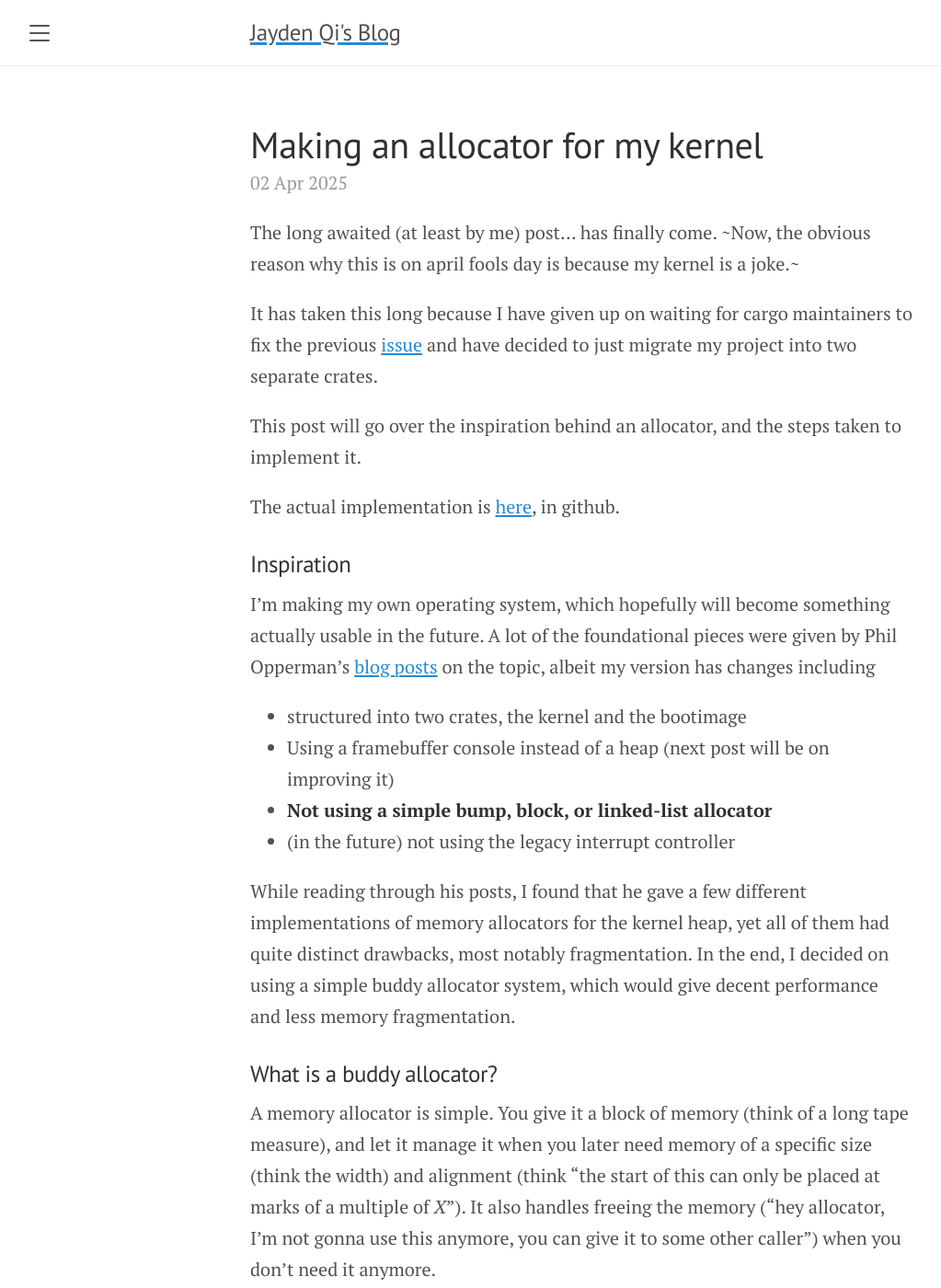
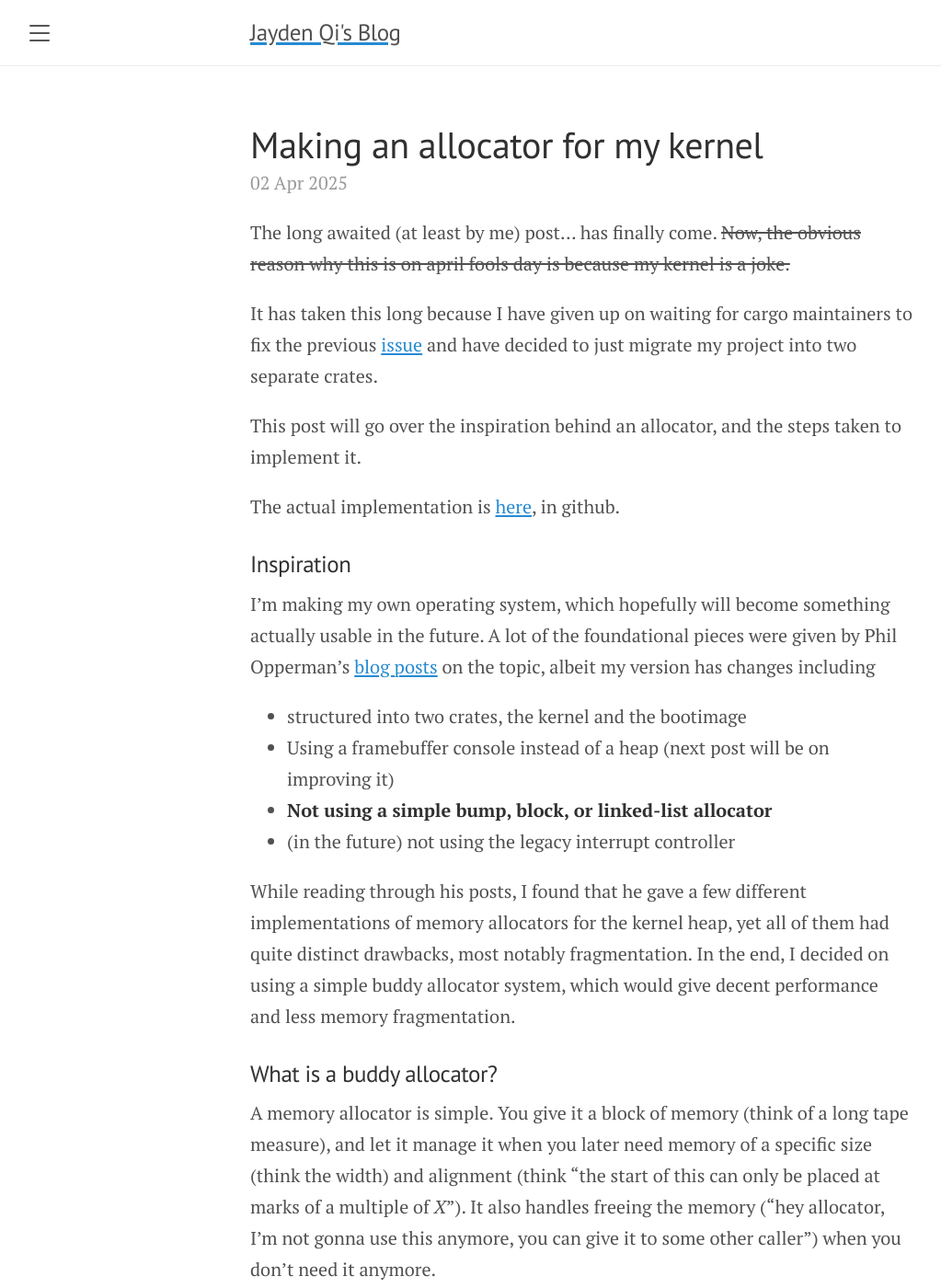
Before and after one commit to JayAndJef/jayandjef.github.io, a Jekyll site: the page built from _posts/2025-04-01-making-an-allocator.md, in a window 1280 px wide and 1400 px high. Shown: the whole window at 92% size, without its empty margins (8-1031 px from the left). Built offline with Jekyll 4.4.1, drawn with Linux system fonts in a browser that asks for light colours; some of the changed text lies outside the part shown.

```diff
--- a/_posts/2025-04-01-making-an-allocator.md
+++ b/_posts/2025-04-01-making-an-allocator.md
@@ -5,7 +5,7 @@ date: 2025-04-01 18:45:00 -0800
 categories: locos programming
 ---
 
-The long awaited (at least by me) post... has finally come. ~Now, the obvious reason why this is on april fools day is because my kernel is a joke.~
+The long awaited (at least by me) post... has finally come. ~~Now, the obvious reason why this is on april fools day is because my kernel is a joke.~~
 
 It has taken this long because I have given up on waiting for cargo maintainers to fix the previous [issue](https://github.com/rust-lang/cargo/issues/10444) and have decided to just migrate my project into two separate crates.
 
@@ -28,7 +28,7 @@ While reading through his posts, I found that he gave a few different implementa
 
 A memory allocator is simple. You give it a block of memory (think of a long tape measure), and let it manage it when you later need memory of a specific size (think the width) and alignment (think "the start of this can only be placed at marks of a multiple of *X*"). It also handles freeing the memory ("hey allocator, I'm not gonna use this anymore, you can give it to some other caller") when you don't need it anymore.
 
-The interface for this in rust used by the `alloc` crate, which provides all the heap-allocated types including `Vec<T>` and `Box<T>`, is `[GlobalAlloc](https://doc.rust-lang.org/std/alloc/trait.GlobalAlloc.html)`. This means that a memory allocator must implement `alloc`, which returns a pointer to the memory they request, and `dealloc`, which frees it.
+The interface for this in rust used by the `alloc` crate, which provides all the heap-allocated types including `Vec<T>` and `Box<T>`, is [`GlobalAlloc`](https://doc.rust-lang.org/std/alloc/trait.GlobalAlloc.html). This means that a memory allocator must implement `alloc`, which returns a pointer to the memory they request, and `dealloc`, which frees it.
 
 There are many different ways to handle memory allocation. The simplest way is a [bump allocator](https://rust-hosted-langs.github.io/book/chapter-simple-bump.html), which gives out blocks of memory, one after the other. The drawback is that you can only allocate memory after the last block - also meaning that you can only truely free the entire block at once, leading to *memory fragmentation* as more and more space is wasted as blocks inside are unused.
 
```
